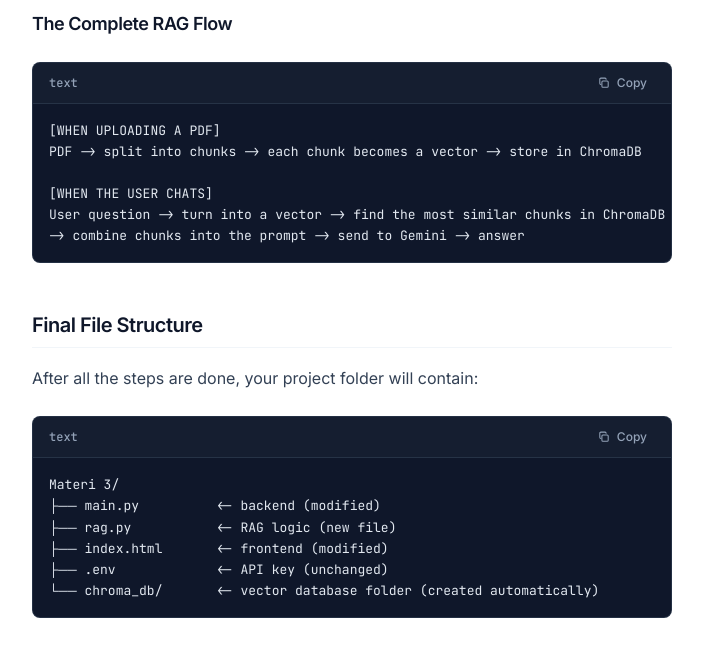
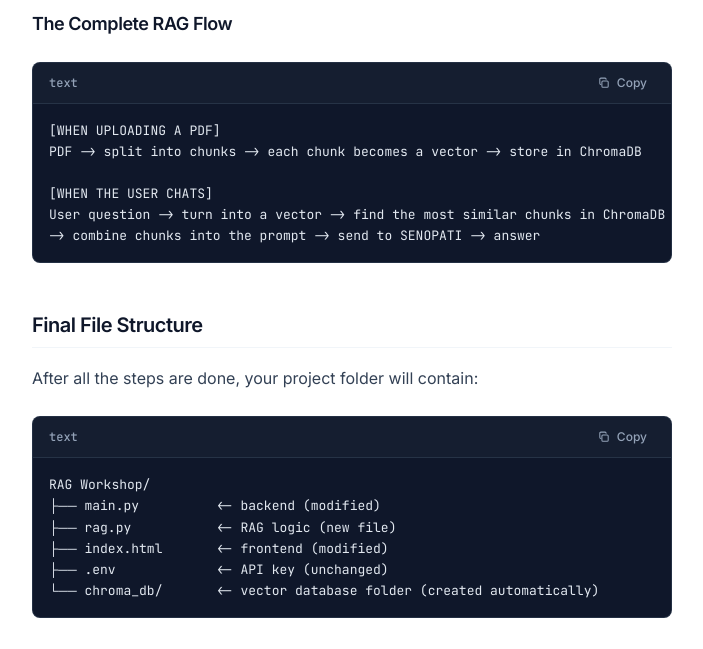
Before and after one commit to mitrapartogi13/rag-workshop, a Next.js app: page /modul-3 in a window 1280 px wide. Shown: the part 2020-2669 px from the top of the page, without its empty margins (288-991 px from the left). Built offline with nearby package versions, Linux system fonts and the light colour scheme.

Commit message:
style: adjusting wording and language to senopati and english

```diff
--- a/app/modul-3/page.tsx
+++ b/app/modul-3/page.tsx
@@ -87,14 +87,14 @@ PDF -> split into chunks -> each chunk becomes a vector -> store in ChromaDB
 
 [WHEN THE USER CHATS]
 User question -> turn into a vector -> find the most similar chunks in ChromaDB
--> combine chunks into the prompt -> send to Gemini -> answer`}
+-> combine chunks into the prompt -> send to SENOPATI -> answer`}
       />
 
       <H2>Final File Structure</H2>
       <p>After all the steps are done, your project folder will contain:</p>
       <CodeBlock
         lang="text"
-        code={`Materi 3/
+        code={`RAG Workshop/
 ├── main.py          <- backend (modified)
 ├── rag.py           <- RAG logic (new file)
 ├── index.html       <- frontend (modified)
```
